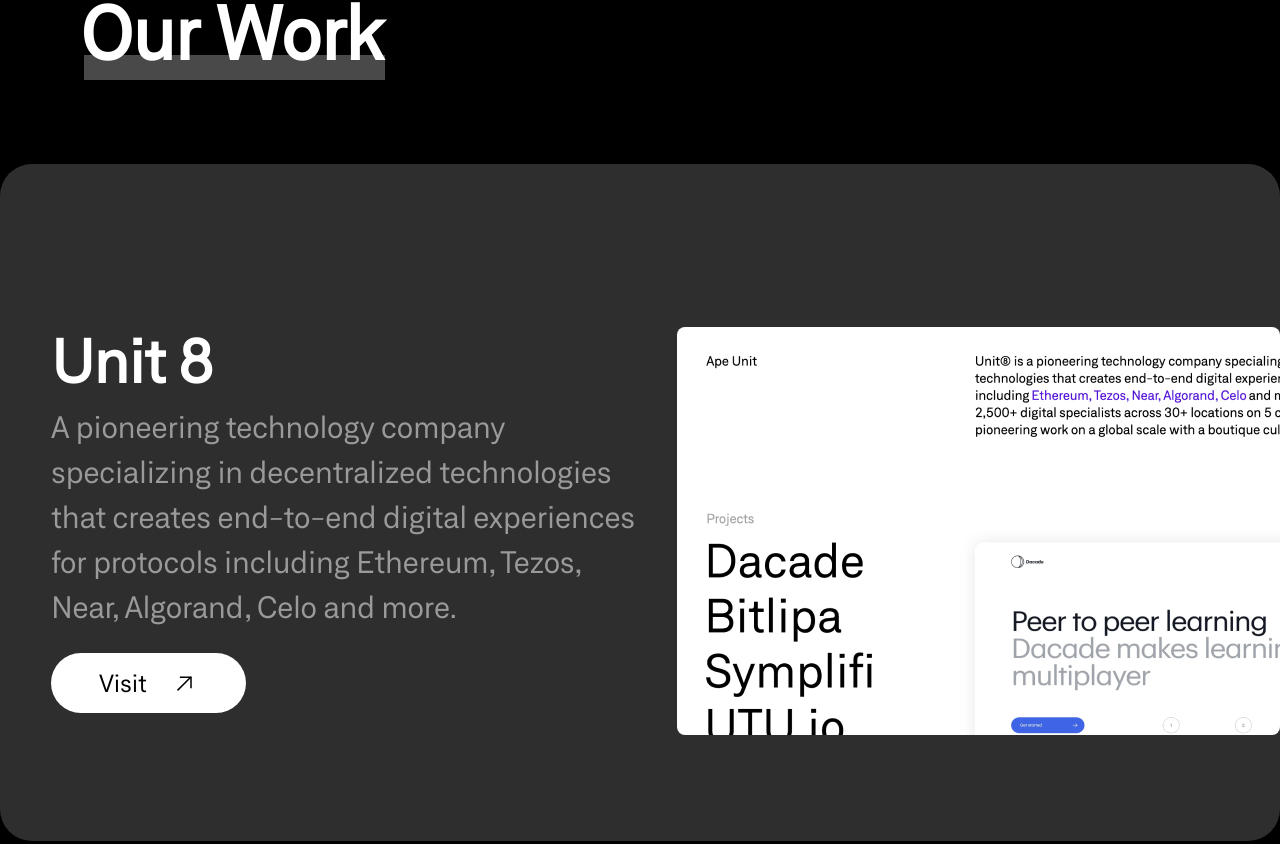
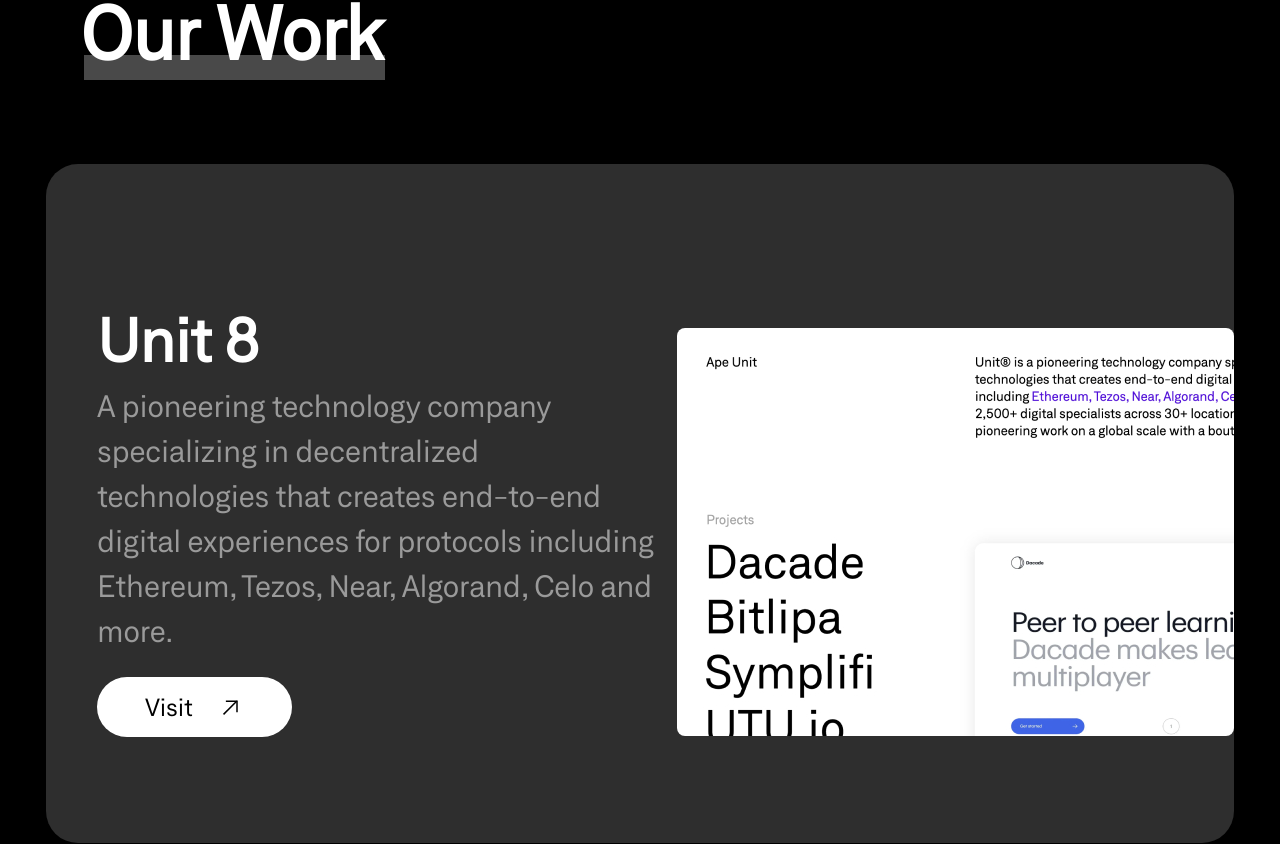
Before and after one commit to TheGymRwanda/unitA, a Next.js app: page / in a window 1280 px wide. Shown: the part 1879-2723 px from the top of the page. Built offline with nearby package versions, Linux system fonts and the light colour scheme.

Commit message:
fix: overflowing page on tablet

```diff
--- a/components/sections/homepage/Project/index.jsx
+++ b/components/sections/homepage/Project/index.jsx
@@ -9,7 +9,7 @@
       <div className="pb-2.5 mt-11.25 md:mt-12 xl:mt-36 md:pb-6 xl:pb-24">
         <Heading>Our Work</Heading>
       </div>
-      <div className="mt-6.25 md:mt-0 xl:-mx-20">
+      <div className="mt-6.25 lg:px-11.5 1.1xl:px-0 md:mt-0 xl:-mx-20">
         {PROJECT.map((element, index) => (
           <Projectcard {...element} key={index} />
         ))}
--- a/components/ui/Heading.jsx
+++ b/components/ui/Heading.jsx
@@ -4,7 +4,7 @@
       <h2 className="text-14.75 lg:text-18.25 leading-none font-semibold -tracking-stretch">
         {children}
       </h2>
-      <div className="h-6.25 w-full absolute  left-1 -bottom-3 bg-primary-700 -z-10"></div>
+      <div className="h-6.25 w-full absolute left-1 -bottom-3 bg-primary-700 -z-10"></div>
     </div>
   );
 };
```
